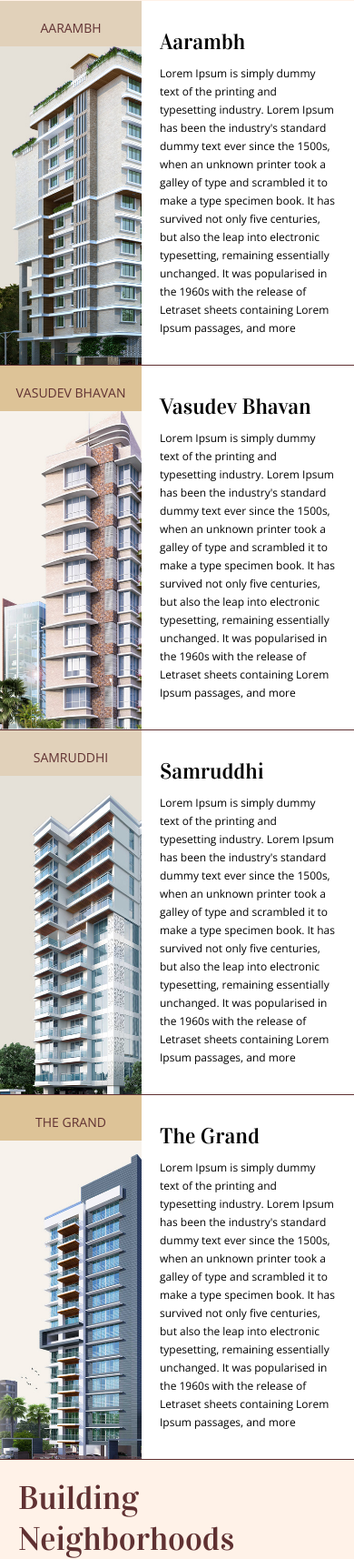
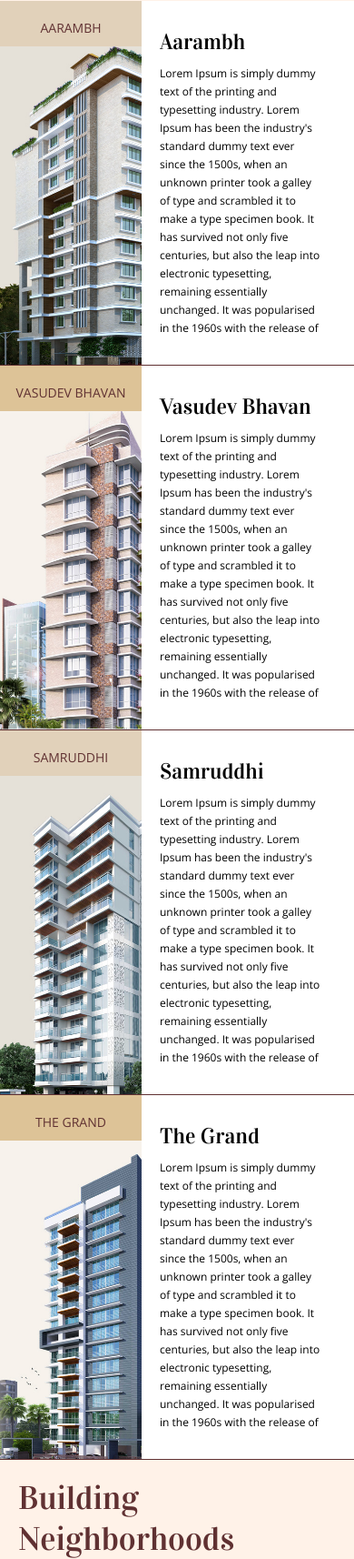
Before and after one commit to developertracker/sandudevelopers, a PHP site: page / in a window 390 px wide. Shown: the part 819-2533 px from the top of the page at 91% size. Run offline with PHP 8.4, Linux system fonts and the light colour scheme.

Commit message:
New changes

```diff
--- a/css/responsive.css
+++ b/css/responsive.css
@@ -286,6 +286,7 @@
         line-height: 20px;
         height: 300px;
         overflow: auto;
+        padding-right: 15px;
     }
 
     .m-project--title {
```
